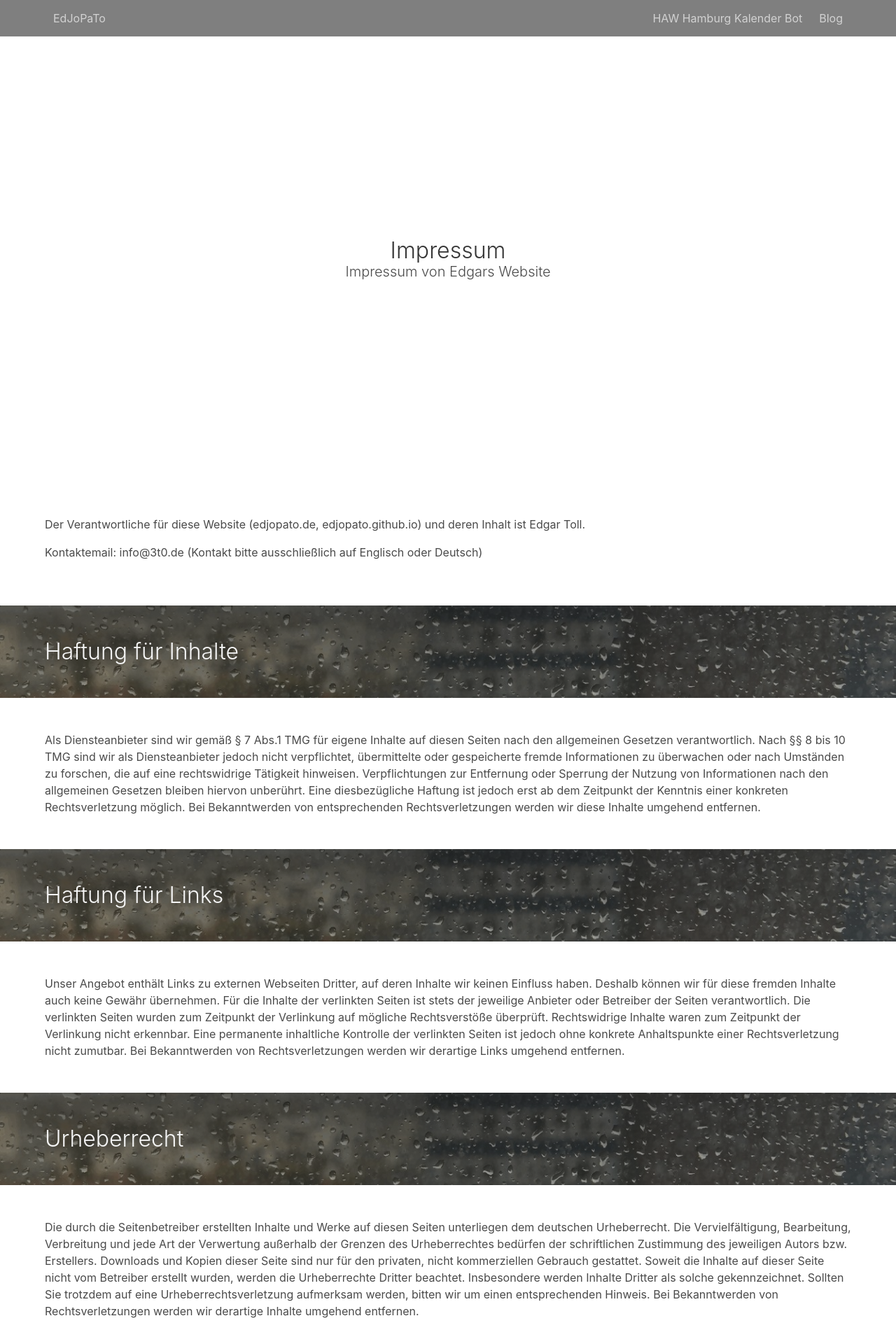
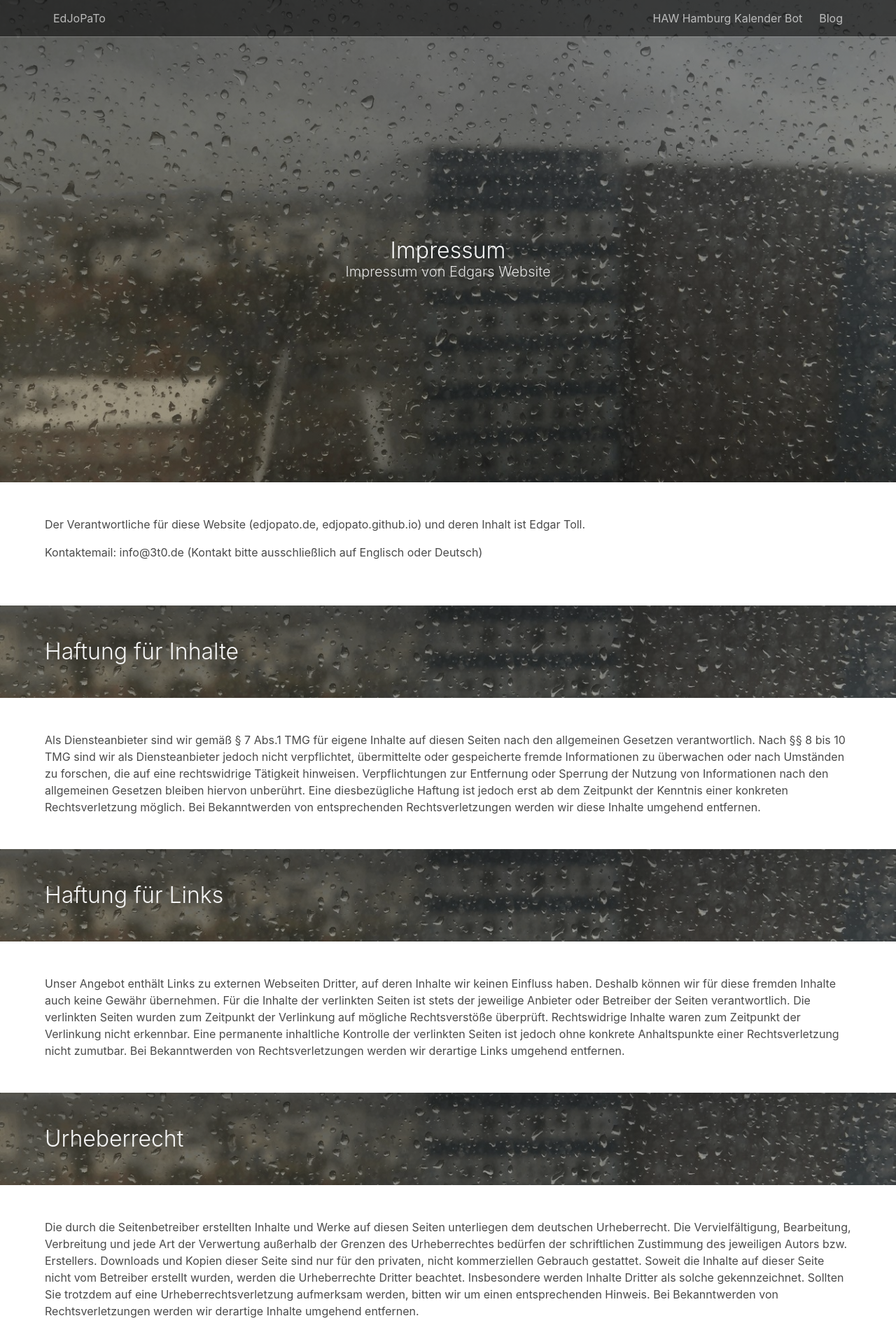
Before and after one commit to EdJoPaTo/edjopato.de, a Jekyll site: the page built from impressum.html, in a window 1280 px wide. Shown: the top 1920 px of the page at 70% size. Built offline with Jekyll 4.4.1, drawn with Linux system fonts in a browser that asks for light colours.

Commit message:
fixup b3d7fc9

```diff
--- a/impressum.html
+++ b/impressum.html
@@ -5,11 +5,12 @@
 permalink: /impressum/
 description: Impressum von Edgars Website
 header: large
-background-is-dark: true
-background: >-
-  linear-gradient(rgba(0, 0, 0, 0.5), rgba(0, 0, 0, 0.3)),
-  url(/assets/backgrounds/haw-raindrops2.jpg)
-bgcolor: '#555'
+background:
+  is-dark: true
+  style: >-
+    linear-gradient(rgba(0, 0, 0, 0.5), rgba(0, 0, 0, 0.3)),
+    url(/assets/backgrounds/haw-raindrops2.jpg)
+  color: '#888'
 ---
 
 <div class="section">
@@ -26,7 +27,7 @@
   </div>
 </div>
 
-<section class="hero is-dark background-fixed" style="background-image: {{ page.background }}">
+<section class="hero is-dark background-fixed" style="background-color: {{ page.background.color }}; background-image: {{ page.background.style }}">
   <div class="hero-body">
     <div class="container">
       <h1 class="title">Haftung für Inhalte</h1>
@@ -45,7 +46,7 @@
   </div>
 </div>
 
-<section class="hero is-dark background-fixed" style="background-image: {{ page.background }}">
+<section class="hero is-dark background-fixed" style="background-color: {{ page.background.color }}; background-image: {{ page.background.style }}">
   <div class="hero-body">
     <div class="container">
       <h1 class="title">Haftung für Links</h1>
@@ -64,7 +65,7 @@
   </div>
 </div>
 
-<section class="hero is-dark background-fixed" style="background-image: {{ page.background }}">
+<section class="hero is-dark background-fixed" style="background-color: {{ page.background.color }}; background-image: {{ page.background.style }}">
   <div class="hero-body">
     <div class="container">
       <h1 class="title">Urheberrecht</h1>
@@ -84,7 +85,7 @@
   </div>
 </div>
 
-<section class="hero is-dark background-fixed" style="background-image: {{ page.background }}">
+<section class="hero is-dark background-fixed" style="background-color: {{ page.background.color }}; background-image: {{ page.background.style }}">
   <div class="hero-body">
     <div class="container">
       <h1 class="title">Datenschutz</h1>
```
